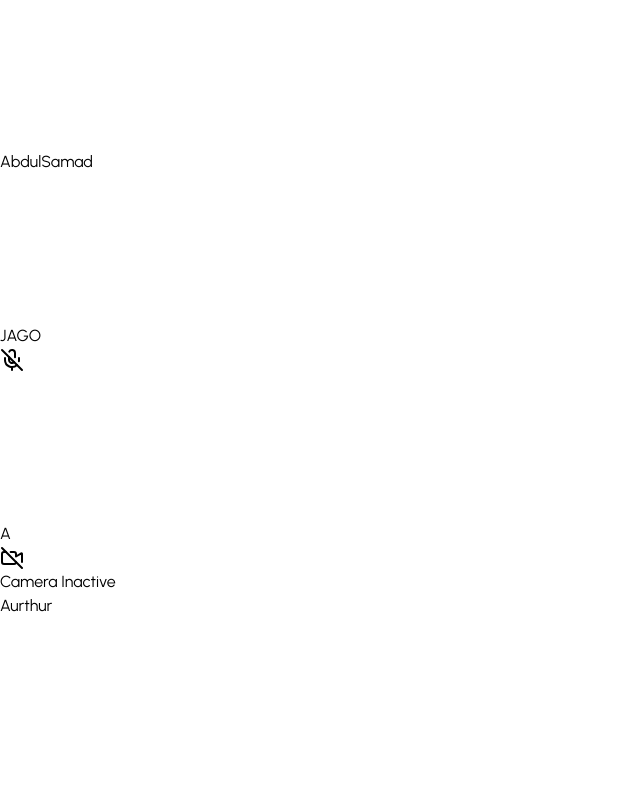
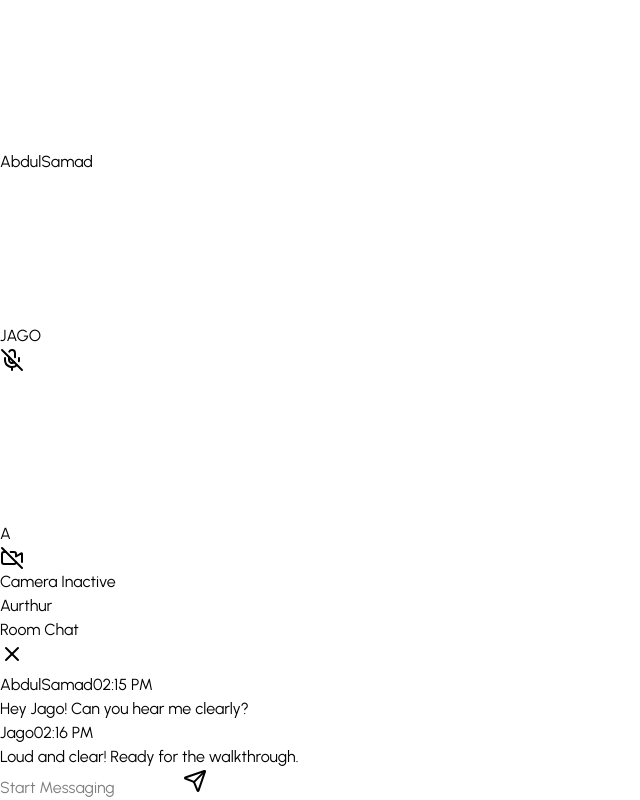
Before and after one commit to ReelMei/Cally, a React (Vite) app in the folder client/: page /meeting/1 in a window 1280 px wide. Shown: the part 198-998 px from the top of the page, without its empty margins (0-640 px from the left). Before the commit the page ends 816 px from the top, so only its background shows below. Built offline with nearby package versions, Linux system fonts and the light colour scheme; no server answers.

Commit message:
my commit

```diff
--- a/client/src/Components/Meeting/ChatPanel.jsx
+++ b/client/src/Components/Meeting/ChatPanel.jsx
@@ -1,10 +1,89 @@
-import React from 'react'
+import { Send, X } from 'lucide-react';
+import React, { useEffect, useRef, useState } from 'react'
 
-const ChatPanel = () => {
+const ChatPanel = ({isOpen, onClose, messages, onSendMessage, currentUser}) => {
+
+  const [text, setText] = useState("");
+  const messageEndRef = useRef(null)
+
+  useEffect(() => {
+    if(isOpen){
+      messageEndRef.current?.scrollIntoView({behavior: "smooth"})
+    }
+  },[messages, isOpen])
+
+  const handleSubmit = (e) => {
+    e.preventDefault();
+    if(text.trim()){
+      onSendMessage(text);
+      setText("");
+    }
+  }
+
+  if(!isOpen) return null;
+
   return (
-    <div>
+    <div className='w-full sm:w-80 h-full bg-transparent border border-slate-300 flex flex-col shadow-2xl z-30 animate-in slide-in-from-right duration-200 shrink-0'>
+      {/* Heading */}
+      <div className='p-4 border-b border-slate-200 flex items-center justify-between'>
+        <h3 className='font-medium text-slate-900 text-base flex items-center gap-2'>Room Chat</h3>
+        <button
+        onClick={onClose}
+        className='p-1.5 rounded-xl hover:bg-slate-100 text-slate-500 hover:text-slate-900 transition-colors cursor-pointer'
+        >
+          <X className='w-5 h-5'/>
+        </button>
+        </div>
 
-    </div>
+              {/* Message Section */}
+         <div className='flex-1 p-4 overflow-y-auto space-y-4'>
+          {messages.length === 0 ? (
+            <div className='flex h-full flex-col items-center justify-center text-center text-slate-400 text-sm'>
+              <p>No Convo Yet.</p>
+              <p className='text-xs mt-1 text-slate-400'>Click send a message and get started.</p>
+            </div>
+          ) : (
+            messages.map((msg, index) => {
+              const isMe = msg.senderId === currentUser?.id;
+              return (
+                <div
+                key={msg.id || index}
+                className={`flex flex-col ${isMe ? "items-end" : "items-start"}`}
+                >
+                  <div className='flex items-center gap-2 mb-1'>
+                    <span className='text-xs font-bold text-black  '>
+                      {isMe ? "Me" : msg.senderName}
+                    </span>
+                    <span className='text-[10px] text-black '>
+                      {msg.time}
+                    </span>
+                  </div>
+                  <div className={`px-3.5 py-2.5 rounded-2xl max-w-[85%] text-sm leading-relaxed shadow-xs ${isMe ? "bg-primary text-white rounded-tr-none font-medium" : "bg-slate-100 text-slate-800 rounded-tl-none border border-slate-200 font-medium"}`}>
+                    {msg.text}
+                  </div>
+                </div>
+              )
+            })
+          )}
+          <div ref={messageEndRef}/>
+         </div>
+
+          {/* Form For Send */}
+         <form action="" onSubmit={handleSubmit} className='p-3 border-t border-slate-200 bg-slate-50 flex items-center gap-2'>
+           <input
+           type="text"
+           placeholder='Start Messaging'
+           value={text}
+           onChange={(e) => setText(e.target.value)}
+           className='flex-1 bg-white border border-primary-border/80 focus:border-primary rounded-xl px-3.5 py-2.5 text-sm text-slate-900 placeholder-slate-400 outline-none transition-all shadow-xs'/>
+
+           <button type='submit' disabled={!text.trim()} className='p-2.5 rounded-xl bg-primary hover:bg-primary-hover text-white disbaled:opacity-40 transition-all cursor-pointer shadow-xs'>
+             <Send className='w-4 h-4'/>
+           </button>
+
+         </form>
+      </div>
+
   )
 }
 
--- a/client/src/Hooks/UseChat.js
+++ b/client/src/Hooks/UseChat.js
@@ -0,0 +1,41 @@
+import { useCallback, useState } from "react"
+import { dummyInitialChatMessages } from "../assets/asset"
+
+
+export const useChat = (_roomId, user) => {
+  const [messages, setMessages] = useState(dummyInitialChatMessages)
+  const [unreadCount, setUnreadCount] = useState(0);
+  const [isChatOPen, setIsChatOpen] = useState(true)
+
+  const sendMessage = useCallback(
+    (text) => {
+      if(!text.trim() || !user) return;
+
+      const message = {
+        id: Date.now().toString(),
+        text: text.trim(),
+        senderName: user.name || user.fullName || "Me",
+        senderId: user.id,
+        time: new Date().toLocaleTimeString([], {hour: "2-digit", minute: "2-digit"}),
+      }
+      setMessages((prev) => [...prev, message]);
+    },
+    [user]
+  );
+
+  const toogleChat = useCallback(() => {
+    setIsChatOpen((prev) => {
+      if(!prev) setUnreadCount(0);
+      return !prev
+    } )
+  }, [])
+
+  return {
+    messages,
+    sendMessage,
+    unreadCount,
+    isChatOPen,
+    toogleChat
+  }
+
+}
--- a/client/src/Pages/MeetingRoom.jsx
+++ b/client/src/Pages/MeetingRoom.jsx
@@ -3,6 +3,8 @@ import { useNavigate, useParams } from 'react-router-dom'
 import { dummyMeetingDetails, dummyUser } from '../assets/asset'
 import VideoGrid from '../Components/Meeting/VideoGrid'
 import useWebRTC from '../Hooks/useWebRTC'
+import ChatPanel from '../Components/Meeting/ChatPanel'
+import { useChat } from '../Hooks/UseChat'
 
 const MeetingRoom = () => {
 
@@ -19,6 +21,9 @@ const MeetingRoom = () => {
   //Initialize WebRTC
   const {localStream, remoteUsers, audioEnabled, videoEnabled, toggleAudio, toggleVideo, endMeeting} = useWebRTC(meetingId, userData, handleMeetingEnded)
 
+  //Initialize Room Chat
+  const {messages, sendMessage, unreadCount, isChatOPen, toogleChat} =useChat(meetingId, userData)
+
 
 
   const isHost = true;
@@ -33,7 +38,7 @@ const MeetingRoom = () => {
 
 
   return (
-    <div className='h-screen w-screen bg-slate-100 text-slate-900 flex flex-col overflow-hidden relative font-sans'>
+    <div className="h-screen w-screen  bg-[url('/mylogin_bg.jpg')] bg-cover text-slate-900 flex flex-col overflow-hidden relative font-sans">
 
      {/*Top Bar */}
      <div className='w-full bg-white/90 backdrop-blur px-6 py-3 border-b border-slate-300 flex items-center justify-between z-30 shadow-x'>
@@ -60,7 +65,13 @@ const MeetingRoom = () => {
 
 
           {/* In-Meeting Chat */}
-
+          <ChatPanel
+          isOpen={isChatOPen}
+          onClose={toogleChat}
+          messages={messages}
+          onSendMessage={sendMessage}
+          currentUser={userData}
+          />
 
 
            {/* Participant Drawer */}
--- a/client/src/assets/asset.js
+++ b/client/src/assets/asset.js
@@ -222,14 +222,14 @@ export const dummyInitialChatMessages = [
     {
         id: "chat_01",
         senderId: "user_mock_002",
-        senderName: "Sarah Chen",
-        text: "Hey Alex! Can you hear me clearly?",
+        senderName: "AbdulSamad",
+        text: "Hey Jago! Can you hear me clearly?",
         time: "02:15 PM",
     },
     {
         id: "chat_02",
         senderId: "user_mock_003",
-        senderName: "Marcus Vance",
+        senderName: "Jago",
         text: "Loud and clear! Ready for the walkthrough.",
         time: "02:16 PM",
     },
```
